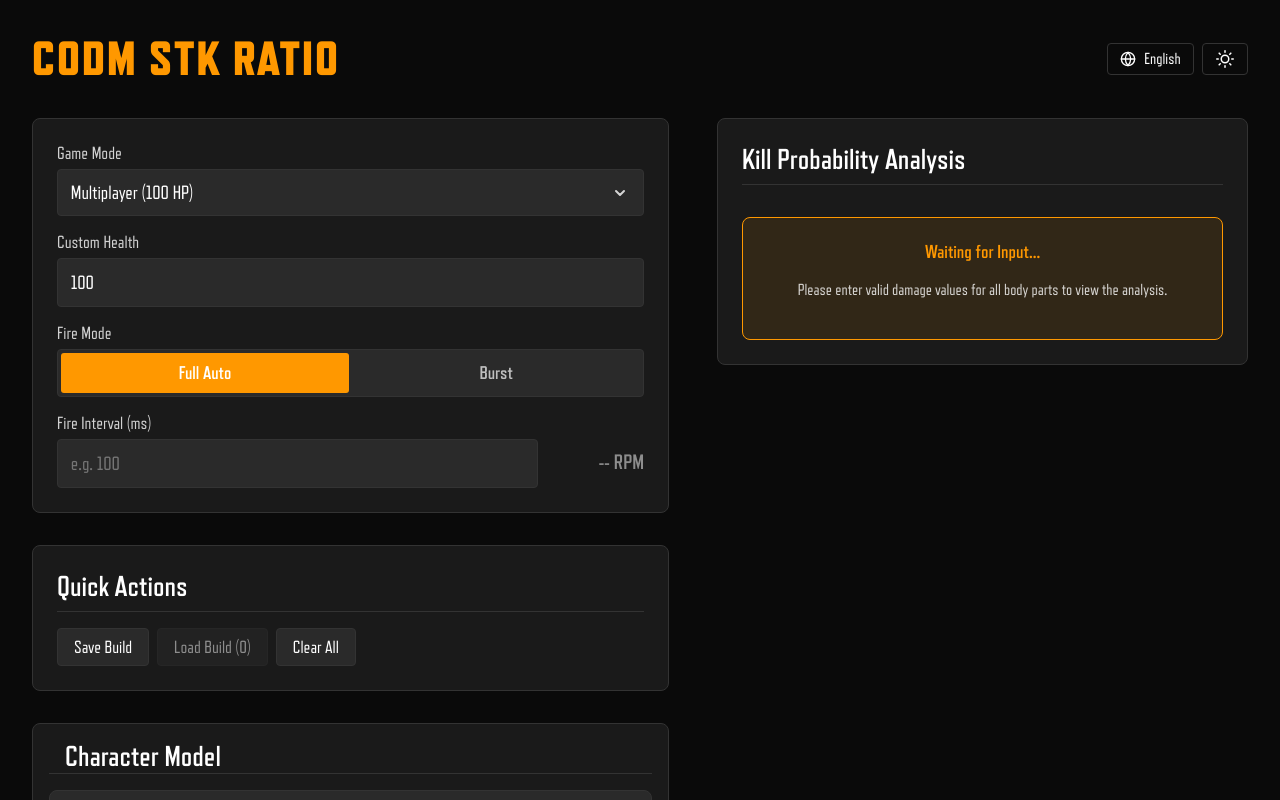
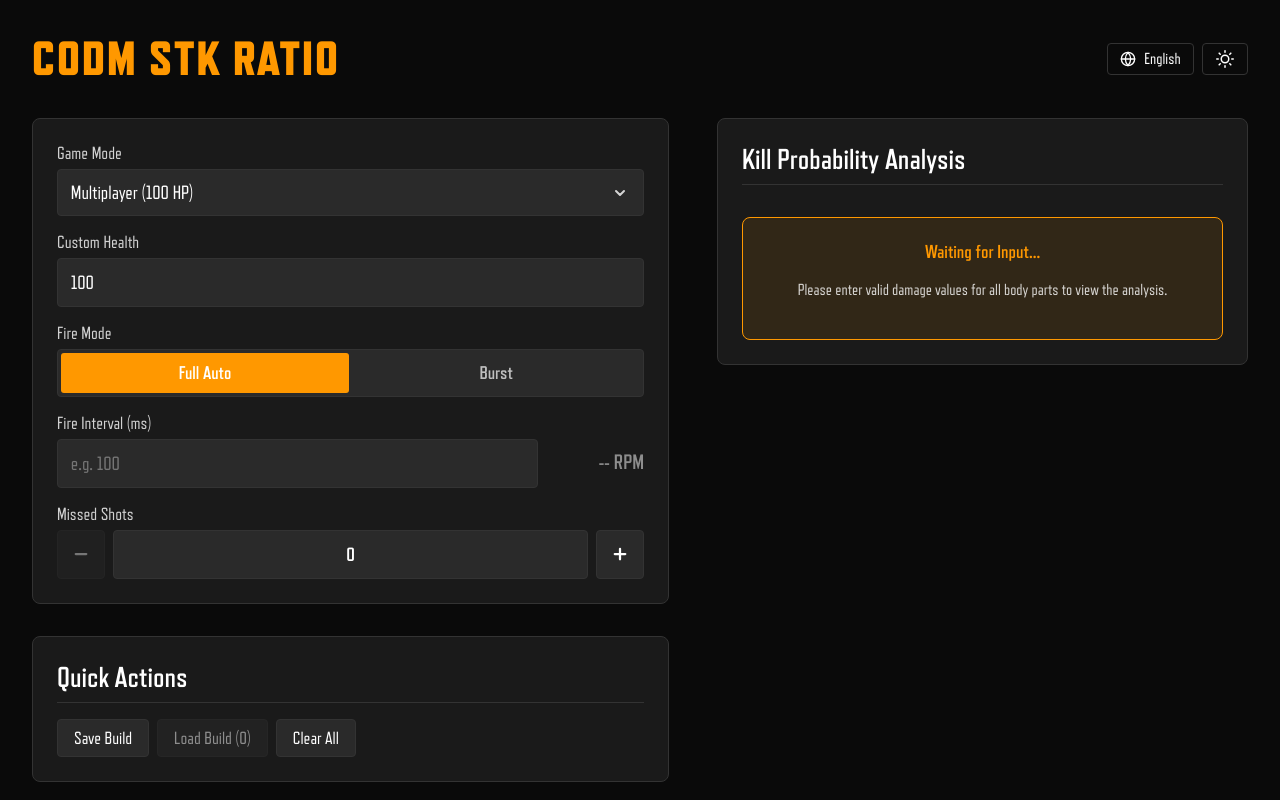
Before and after one commit to codm-stk-ratio/codm-stk-ratio.github.io, a React (Vite) app: page / in a window 1280 px wide. Shown: the top 800 px of the page. Built offline with nearby package versions, Linux system fonts and the light colour scheme.

Commit message:
Add missed shots counter and normalize legacy saved builds to Full Auto

```diff
--- a/src/App.tsx
+++ b/src/App.tsx
@@ -132,6 +132,11 @@ function App() {
   const [burstCount, setBurstCount] = useState<string>(() => {
     return localStorage.getItem('currentBurstCount') || '';
   });
+  const [missedShots, setMissedShots] = useState<number>(() => {
+    const saved = localStorage.getItem('currentMissedShots');
+    const parsed = saved ? parseInt(saved, 10) : 0;
+    return !isNaN(parsed) && parsed >= 0 ? parsed : 0;
+  });
 
   const [damages, setDamages] = useState<Record<PartId, string>>(() => {
     const saved = localStorage.getItem('currentDamages');
@@ -155,8 +160,9 @@ function App() {
     localStorage.setItem('currentFireInterval', fireInterval);
     localStorage.setItem('currentBurstDelay', burstDelay);
     localStorage.setItem('currentBurstCount', burstCount);
+    localStorage.setItem('currentMissedShots', missedShots.toString());
     localStorage.setItem('currentDamages', JSON.stringify(damages));
-  }, [health, mode, fireMode, fireInterval, burstDelay, burstCount, damages]);
+  }, [health, mode, fireMode, fireInterval, burstDelay, burstCount, missedShots, damages]);
 
   const [activePart, setActivePart] = useState<PartId | null>(null);
 
@@ -210,7 +216,17 @@ function App() {
   // --- NEW: Saved Builds State ---
   const [savedBuilds, setSavedBuilds] = useState<SavedBuild[]>(() => {
     const saved = localStorage.getItem('savedBuilds');
-    return saved ? JSON.parse(saved) : [];
+    if (!saved) return [];
+    try {
+      const parsed = JSON.parse(saved);
+      if (!Array.isArray(parsed)) return [];
+      return parsed.map((build: SavedBuild) => ({
+        ...build,
+        fireMode: build.fireMode === 'burst' ? 'burst' : 'auto',
+      }));
+    } catch {
+      return [];
+    }
   });
   const [modalState, setModalState] = useState<'none' | 'load' | 'save'>('none');
   const [newBuildName, setNewBuildName] = useState<string>('');
@@ -310,7 +326,7 @@ function App() {
 
   const handleLoadBuild = (build: SavedBuild) => {
     setDamages(build.damages);
-    setFireMode(build.fireMode || 'auto');
+    setFireMode(build.fireMode === 'burst' ? 'burst' : 'auto');
     setFireInterval(build.fireInterval || '');
     setBurstDelay(build.burstDelay || '');
     setBurstCount(build.burstCount || '');
@@ -545,7 +561,7 @@ function App() {
               </div>
             </div>
 
-            <div className="input-group" style={{ marginBottom: fireMode === 'burst' ? '1rem' : 0 }}>
+            <div className="input-group">
               <label>{fireMode === 'burst' ? t('app.burst_fire_interval') : t('app.fire_interval')}</label>
               <div style={{ display: 'flex', alignItems: 'center', gap: '1rem' }}>
                 <input
@@ -583,7 +599,7 @@ function App() {
                   />
                 </div>
 
-                <div className="input-group" style={{ marginBottom: 0 }}>
+                <div className="input-group">
                   <label>{t('app.burst_count')}</label>
                   <div style={{ display: 'flex', alignItems: 'center', gap: '1rem' }}>
                     <input
@@ -615,6 +631,45 @@ function App() {
                 </div>
               </>
             )}
+
+            <div className="input-group" style={{ marginBottom: 0 }}>
+              <label>{t('app.missed_shots')}</label>
+              <div className="counter-control">
+                <button
+                  type="button"
+                  className="counter-btn"
+                  onClick={() => setMissedShots(prev => Math.max(0, prev - 1))}
+                  disabled={missedShots <= 0}
+                  aria-label="Decrease missed shots"
+                >
+                  <svg xmlns="http://www.w3.org/2000/svg" width="18" height="18" viewBox="0 0 24 24" fill="none" stroke="currentColor" strokeWidth="3" strokeLinecap="round">
+                    <line x1="5" y1="12" x2="19" y2="12"></line>
+                  </svg>
+                </button>
+                <input
+                  type="number"
+                  className={`counter-input ${missedShots > 0 ? 'has-missed' : ''}`}
+                  value={missedShots}
+                  onChange={(e) => {
+                    const parsed = parseInt(e.target.value, 10);
+                    setMissedShots(!isNaN(parsed) && parsed >= 0 ? parsed : 0);
+                  }}
+                  min="0"
+                  step="1"
+                />
+                <button
+                  type="button"
+                  className="counter-btn"
+                  onClick={() => setMissedShots(prev => prev + 1)}
+                  aria-label="Increase missed shots"
+                >
+                  <svg xmlns="http://www.w3.org/2000/svg" width="18" height="18" viewBox="0 0 24 24" fill="none" stroke="currentColor" strokeWidth="3" strokeLinecap="round">
+                    <line x1="12" y1="5" x2="12" y2="19"></line>
+                    <line x1="5" y1="12" x2="19" y2="12"></line>
+                  </svg>
+                </button>
+              </div>
+            </div>
           </div>
 
           <div className="panel" style={{ marginBottom: '2rem' }}>
@@ -651,7 +706,7 @@ function App() {
                   if (hasValidTiming) {
                     let weightedTTKSum = 0;
                     probResults.forEach(r => {
-                      weightedTTKSum += (r.probability / 100) * getShotsTTK(r.shots);
+                      weightedTTKSum += (r.probability / 100) * getShotsTTK(r.shots + missedShots);
                     });
                     const maxCumul = probResults[probResults.length - 1].cumulativeProbability / 100;
                     if (maxCumul > 0) {
@@ -678,16 +733,17 @@ function App() {
                           </tr>
                         </thead>
                         <tbody>
-                          {probResults.map(r => (
-                            r.probability > 0.01 && (
+                          {probResults.map(r => {
+                            const totalShots = r.shots + missedShots;
+                            return r.probability > 0.01 && (
                               <tr key={r.shots}>
-                                <td>{r.shots}{t('table.shots_suffix')}</td>
-                                {hasValidTiming && <td>{formatTTK(getShotsTTK(r.shots))} ms</td>}
+                                <td>{totalShots}{t('table.shots_suffix')}</td>
+                                {hasValidTiming && <td>{formatTTK(getShotsTTK(totalShots))} ms</td>}
                                 <td>{r.probability.toFixed(2)}%</td>
                                 <td>{r.cumulativeProbability.toFixed(2)}%</td>
                               </tr>
-                            )
-                          ))}
+                            );
+                          })}
                         </tbody>
                       </table>
                     </>
@@ -702,6 +758,7 @@ function App() {
 
                   {Object.keys(combinations).map(stkStr => {
                     const stk = parseInt(stkStr);
+                    const totalStk = stk + missedShots;
                     const combs = combinations[stk];
                     if (combs.length === 0) return null;
 
@@ -713,16 +770,17 @@ function App() {
                     return (
                       <div key={stk} style={{ marginBottom: '1.5rem', backgroundColor: 'var(--card-bg)', padding: '1rem', borderRadius: '4px', border: '1px solid var(--border-color)' }}>
                         <h3 style={{ color: 'var(--accent-color)', margin: '0 0 1rem 0' }}>
-                          {t('prob.shots_kill', stk)}
-                          {hasValidTiming && ` (TTK: ${formatTTK(getShotsTTK(stk))} ms)`}
+                          {t('prob.shots_kill', totalStk)}
+                          {hasValidTiming && ` (TTK: ${formatTTK(getShotsTTK(totalStk))} ms)`}
                         </h3>
                         {stk === maxSTK ? (
-                          <p>{t('prob.consistent', stk)}</p>
+                          <p>{t('prob.consistent', totalStk)}</p>
                         ) : (
                           <ul style={{ margin: 0, paddingLeft: '1.2rem', lineHeight: '1.6' }}>
                             {combs.map((comb, idx) => (
                               <li key={idx}>
                                 {comb.parts.map(p => `${p.count}x ${translatePartNames(p.name)} (${p.damage})`).join(' + ')}
+                                {missedShots > 0 && ` + ${missedShots}x ${t('part.miss')} (0)`}
                               </li>
                             ))}
                           </ul>
@@ -733,10 +791,10 @@ function App() {
                   {maxSTK > 0 && !combinations[maxSTK] && (
                     <div style={{ marginBottom: '1.5rem', backgroundColor: 'var(--card-bg)', padding: '1rem', borderRadius: '4px', border: '1px solid var(--border-color)' }}>
                         <h3 style={{ color: 'var(--accent-color)', margin: '0 0 1rem 0' }}>
-                          {t('prob.shots_kill', maxSTK)}
-                          {hasValidTiming && ` (TTK: ${formatTTK(getShotsTTK(maxSTK))} ms)`}
+                          {t('prob.shots_kill', maxSTK + missedShots)}
+                          {hasValidTiming && ` (TTK: ${formatTTK(getShotsTTK(maxSTK + missedShots))} ms)`}
                         </h3>
-                        <p>{t('prob.consistent', maxSTK)}</p>
+                        <p>{t('prob.consistent', maxSTK + missedShots)}</p>
                     </div>
                   )}
                 </div>
--- a/src/index.css
+++ b/src/index.css
@@ -219,6 +219,51 @@ body[data-lang="hi"] {
   background-color: var(--accent-color);
   color: #ffffff;
   opacity: 1;
+}
+
+.counter-control {
+  display: flex;
+  align-items: stretch;
+  gap: 0.5rem;
+}
+
+.counter-btn {
+  background-color: var(--card-bg);
+  border: 1px solid var(--border-color);
+  color: var(--text-color);
+  width: 48px;
+  flex-shrink: 0;
+  border-radius: 4px;
+  font-family: inherit;
+  cursor: pointer;
+  display: flex;
+  align-items: center;
+  justify-content: center;
+  transition: all 0.2s;
+  user-select: none;
+}
+
+.counter-btn:hover:not(:disabled) {
+  border-color: var(--accent-color);
+  background-color: var(--accent-color);
+  color: #ffffff;
+}
+
+.counter-btn:disabled {
+  opacity: 0.4;
+  cursor: not-allowed;
+}
+
+.input-group input.counter-input {
+  flex: 1;
+  min-width: 0;
+  text-align: center;
+  font-weight: 700;
+}
+
+.input-group input.counter-input.has-missed {
+  border-color: var(--accent-color);
+  color: var(--accent-color);
 }
 
 /* Hide arrows in number inputs */
--- a/src/locales.ts
+++ b/src/locales.ts
@@ -64,6 +64,7 @@ export const translations: Record<Locale, Record<string, string>> = {
     'app.burst_delay': 'Burst Delay (ms)',
     'app.burst_count': 'Shots per Burst',
     'app.avg_rpm': 'Avg: {0} RPM',
+    'app.missed_shots': 'Missed Shots',
     'avg.ttk': 'Average Time-To-Kill: ',
     'table.shots': 'Shots (STK)',
     'table.ttk': 'TTK (ms)',
@@ -73,7 +74,8 @@ export const translations: Record<Locale, Record<string, string>> = {
     'title.shot_combinations': 'Shot Combinations',
     'subtitle.shot_combinations': 'Minimum body part combinations required to kill.',
     'prob.shots_kill': '{0} Shots Kill',
-    'part.any_part': 'Any Part'
+    'part.any_part': 'Any Part',
+    'part.miss': 'Miss'
   },
   vi: {
     'alert.duplicate_damage': 'Lỗi: Một cấu hình với các chỉ số sát thương y hệt đã được lưu trước đó!',
@@ -124,6 +126,7 @@ export const translations: Record<Locale, Record<string, string>> = {
     'app.burst_delay': 'Độ trễ giữa các loạt burst (ms)',
     'app.burst_count': 'Số viên mỗi loạt burst',
     'app.avg_rpm': 'TB: {0} RPM',
+    'app.missed_shots': 'Số lần bắn hụt',
     'avg.ttk': 'Thời gian hạ gục (TTK) trung bình: ',
     'table.shots': 'Số viên (STK)',
     'table.ttk': 'TTK (ms)',
@@ -133,7 +136,8 @@ export const translations: Record<Locale, Record<string, string>> = {
     'title.shot_combinations': 'Tổ hợp vị trí bắn trúng',
     'subtitle.shot_combinations': 'Tổ hợp bộ phận bắn trúng để đạt được STK tối thiểu',
     'prob.shots_kill': 'Hạ gục với {0} phát bắn',
-    'part.any_part': 'Bộ phận bất kì'
+    'part.any_part': 'Bộ phận bất kì',
+    'part.miss': 'Bắn hụt'
   },
   th: {
     'alert.duplicate_damage': 'ข้อผิดพลาด: มีการตั้งค่าความเสียหายนี้อยู่แล้ว!',
@@ -184,6 +188,7 @@ export const translations: Record<Locale, Record<string, string>> = {
     'app.burst_delay': 'ดีเลย์ระหว่างชุดเบิร์สต์ (ms)',
     'app.burst_count': 'จำนวนนัดต่อชุดเบิร์สต์',
     'app.avg_rpm': 'เฉลี่ย: {0} RPM',
+    'app.missed_shots': 'จำนวนนัดที่ยิงพลาด',
     'avg.ttk': 'เวลาฆ่าเฉลี่ย (TTK): ',
     'table.shots': 'จำนวนนัด (STK)',
     'table.ttk': 'TTK (ms)',
@@ -193,7 +198,8 @@ export const translations: Record<Locale, Record<string, string>> = {
     'title.shot_combinations': 'รูปแบบการยิงที่โดน',
     'subtitle.shot_combinations': 'รูปแบบส่วนของร่างกายที่จำเป็นในการฆ่า',
     'prob.shots_kill': 'ฆ่าด้วย {0} นัด',
-    'part.any_part': 'ส่วนใดก็ได้'
+    'part.any_part': 'ส่วนใดก็ได้',
+    'part.miss': 'ยิงพลาด'
   },
   zh: {
     'alert.duplicate_damage': '错误：已存在具有相同伤害配置的方案！',
@@ -244,6 +250,7 @@ export const translations: Record<Locale, Record<string, string>> = {
     'app.burst_delay': '连发间隔延迟 (ms)',
     'app.burst_count': '每次连发枪数',
     'app.avg_rpm': '平均: {0} RPM',
+    'app.missed_shots': '空枪次数',
     'avg.ttk': '平均击杀时间: ',
     'table.shots': '枪数 (STK)',
     'table.ttk': 'TTK (ms)',
@@ -253,7 +260,8 @@ export const translations: Record<Locale, Record<string, string>> = {
     'title.shot_combinations': '命中组合',
     'subtitle.shot_combinations': '击杀所需的最少部位组合',
     'prob.shots_kill': '{0} 枪击杀',
-    'part.any_part': '任意部位'
+    'part.any_part': '任意部位',
+    'part.miss': '空枪'
   },
   ja: {
     'alert.duplicate_damage': 'エラー：同じダメージ設定のビルドが既に存在します！',
@@ -304,6 +312,7 @@ export const translations: Record<Locale, Record<string, string>> = {
     'app.burst_delay': 'バーストディレイ (ms)',
     'app.burst_count': '1バーストの発数',
     'app.avg_rpm': '平均: {0} RPM',
+    'app.missed_shots': '外した弾数',
     'avg.ttk': '平均キルタイム: ',
     'table.shots': '発数 (STK)',
     'table.ttk': 'TTK (ms)',
@@ -313,7 +322,8 @@ export const translations: Record<Locale, Record<string, string>> = {
     'title.shot_combinations': 'ヒット組み合わせ',
     'subtitle.shot_combinations': 'キルに必要な最小の部位組み合わせ',
     'prob.shots_kill': '{0} 発キル',
-    'part.any_part': '任意の部位'
+    'part.any_part': '任意の部位',
+    'part.miss': '外れ'
   },
   ko: {
     'alert.duplicate_damage': '오류: 동일한 데미지 설정이 이미 존재합니다!',
@@ -364,6 +374,7 @@ export const translations: Record<Locale, Record<string, string>> = {
     'app.burst_delay': '점사 딜레이 (ms)',
     'app.burst_count': '점사당 발수',
     'app.avg_rpm': '평균: {0} RPM',
+    'app.missed_shots': '빗나간 발수',
     'avg.ttk': '평균 킬 타임: ',
     'table.shots': '발수 (STK)',
     'table.ttk': 'TTK (ms)',
@@ -373,7 +384,8 @@ export const translations: Record<Locale, Record<string, string>> = {
     'title.shot_combinations': '피격 조합',
     'subtitle.shot_combinations': '킬에 필요한 최소 부위 조합',
     'prob.shots_kill': '{0}발 킬',
-    'part.any_part': '모든 부위'
+    'part.any_part': '모든 부위',
+    'part.miss': '빗나감'
   },
   es: {
     'alert.duplicate_damage': 'Error: ¡Ya existe una configuración con exactamente los mismos valores de daño!',
@@ -424,6 +436,7 @@ export const translations: Record<Locale, Record<string, string>> = {
     'app.burst_delay': 'Retraso entre ráfagas (ms)',
     'app.burst_count': 'Tiros por ráfaga',
     'app.avg_rpm': 'Prom: {0} RPM',
+    'app.missed_shots': 'Tiros fallados',
     'avg.ttk': 'Tiempo de Baja Promedio (TTK): ',
     'table.shots': 'Tiros (STK)',
     'table.ttk': 'TTK (ms)',
@@ -433,7 +446,8 @@ export const translations: Record<Locale, Record<string, string>> = {
     'title.shot_combinations': 'Combinaciones de Tiros',
     'subtitle.shot_combinations': 'Combinaciones mínimas de partes para matar.',
     'prob.shots_kill': 'Baja con {0} Tiros',
-    'part.any_part': 'Cualquier Parte'
+    'part.any_part': 'Cualquier Parte',
+    'part.miss': 'Fallo'
   },
   pt: {
     'alert.duplicate_damage': 'Erro: Uma configuração com os mesmos valores de dano já existe!',
@@ -484,6 +498,7 @@ export const translations: Record<Locale, Record<string, string>> = {
     'app.burst_delay': 'Atraso entre Rajadas (ms)',
     'app.burst_count': 'Tiros por Rajada',
     'app.avg_rpm': 'Méd: {0} RPM',
+    'app.missed_shots': 'Tiros errados',
     'avg.ttk': 'Tempo de Abate Médio (TTK): ',
     'table.shots': 'Tiros (STK)',
     'table.ttk': 'TTK (ms)',
@@ -493,7 +508,8 @@ export const translations: Record<Locale, Record<string, string>> = {
     'title.shot_combinations': 'Combinações de Tiros',
     'subtitle.shot_combinations': 'Combinações mínimas de partes para matar.',
     'prob.shots_kill': 'Abate com {0} Tiros',
-    'part.any_part': 'Qualquer Parte'
+    'part.any_part': 'Qualquer Parte',
+    'part.miss': 'Erro'
   },
   ms: {
     'alert.duplicate_damage': 'Ralat: Konfigurasi dengan kerosakan yang sama sudah wujud!',
@@ -544,6 +560,7 @@ export const translations: Record<Locale, Record<string, string>> = {
     'app.burst_delay': 'Sela Antara Burst (ms)',
     'app.burst_count': 'Tembakan setiap Burst',
     'app.avg_rpm': 'Purata: {0} RPM',
+    'app.missed_shots': 'Tembakan Tersasar',
     'avg.ttk': 'Purata Masa Membunuh (TTK): ',
     'table.shots': 'Tembakan (STK)',
     'table.ttk': 'TTK (ms)',
@@ -553,7 +570,8 @@ export const translations: Record<Locale, Record<string, string>> = {
     'title.shot_combinations': 'Kombinasi Tembakan',
     'subtitle.shot_combinations': 'Kombinasi minimum bahagian untuk membunuh.',
     'prob.shots_kill': 'Bunuh dengan {0} Tembakan',
-    'part.any_part': 'Mana-mana Bahagian'
+    'part.any_part': 'Mana-mana Bahagian',
+    'part.miss': 'Tersasar'
   },
   id: {
     'alert.duplicate_damage': 'Kesalahan: Konfigurasi dengan kerusakan yang sama sudah ada!',
@@ -604,6 +622,7 @@ export const translations: Record<Locale, Record<string, string>> = {
     'app.burst_delay': 'Jeda Antar Burst (ms)',
     'app.burst_count': 'Tembakan per Burst',
     'app.avg_rpm': 'Rata2: {0} RPM',
+    'app.missed_shots': 'Tembakan Meleset',
     'avg.ttk': 'Rata-rata Waktu Membunuh (TTK): ',
     'table.shots': 'Tembakan (STK)',
     'table.ttk': 'TTK (ms)',
@@ -613,7 +632,8 @@ export const translations: Record<Locale, Record<string, string>> = {
     'title.shot_combinations': 'Kombinasi Tembakan',
     'subtitle.shot_combinations': 'Kombinasi minimal bagian untuk membunuh.',
     'prob.shots_kill': 'Membunuh dengan {0} Tembakan',
-    'part.any_part': 'Bagian Mana Pun'
+    'part.any_part': 'Bagian Mana Pun',
+    'part.miss': 'Meleset'
   },
   hi: {
     'alert.duplicate_damage': 'त्रुटि: समान डैमेज मानों वाला कॉन्फ़िगरेशन पहले से मौजूद है!',
@@ -664,6 +684,7 @@ export const translations: Record<Locale, Record<string, string>> = {
     'app.burst_delay': 'बर्स्ट डिले (ms)',
     'app.burst_count': 'प्रति बर्स्ट शॉट्स',
     'app.avg_rpm': 'औसत: {0} RPM',
+    'app.missed_shots': 'चूके हुए शॉट्स',
     'avg.ttk': 'औसत टाइम-टू-किल (TTK): ',
     'table.shots': 'शॉट्स (STK)',
     'table.ttk': 'TTK (ms)',
@@ -673,6 +694,7 @@ export const translations: Record<Locale, Record<string, string>> = {
     'title.shot_combinations': 'शॉट संयोजन',
     'subtitle.shot_combinations': 'मारने के लिए आवश्यक न्यूनतम शरीर भाग संयोजन।',
     'prob.shots_kill': '{0} शॉट्स में किल',
-    'part.any_part': 'कोई भी भाग'
+    'part.any_part': 'कोई भी भाग',
+    'part.miss': 'चूक'
   }
 };
```
